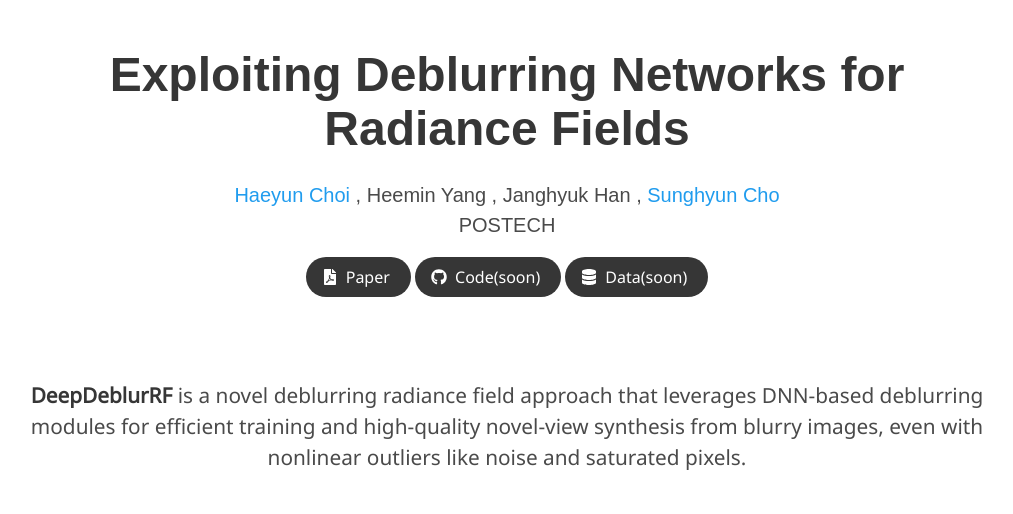
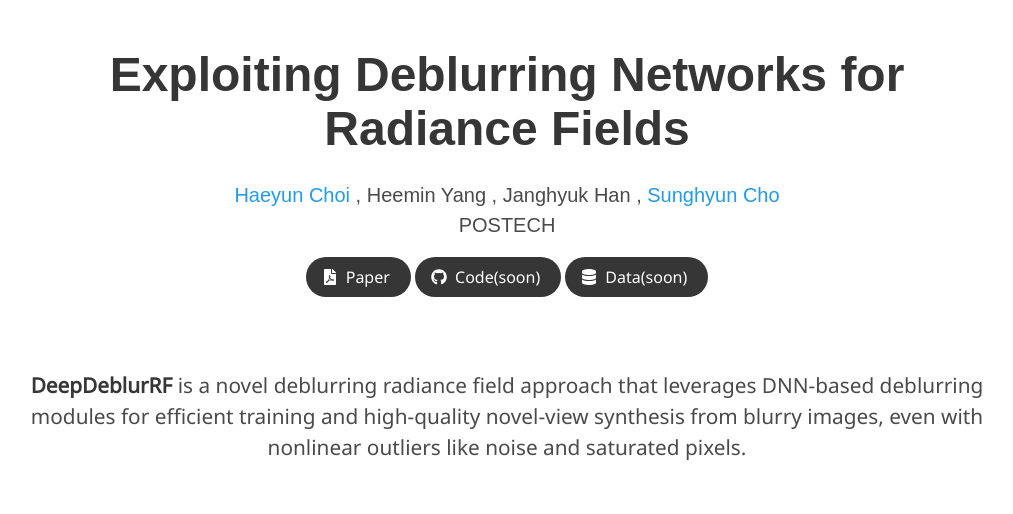
Before and after one commit to haeyun-choi/DDRF_site, a Jekyll site: the page built from index.md, in a window 1280 px wide. Shown: the top 514 px of the page, without its empty margins (133-1146 px from the left). Built offline with Jekyll 4.4.1, drawn with Linux system fonts in a browser that asks for light colours; some web fonts are replaced; grey boxes are pictures that could not be loaded.

Commit message:
Update index.md

```diff
--- a/index.md
+++ b/index.md
@@ -18,7 +18,7 @@ data: https://haeyun-choi.github.io/DDRF_site/
 ---
 
 <!-- Title and abstract section -->
-<div style="font-size: 1.3em; margin-bottom: 80px; margin-top: -30px; text-align: center;">
+<div style="font-size: 1.3em; margin-bottom: 70px; margin-top: -40px; text-align: center;">
     <strong>DeepDeblurRF</strong> is a novel deblurring radiance field approach that leverages DNN-based deblurring modules for efficient training and high-quality novel-view synthesis from blurry images, even with nonlinear outliers like noise and saturated pixels.
 </div>
 
```
